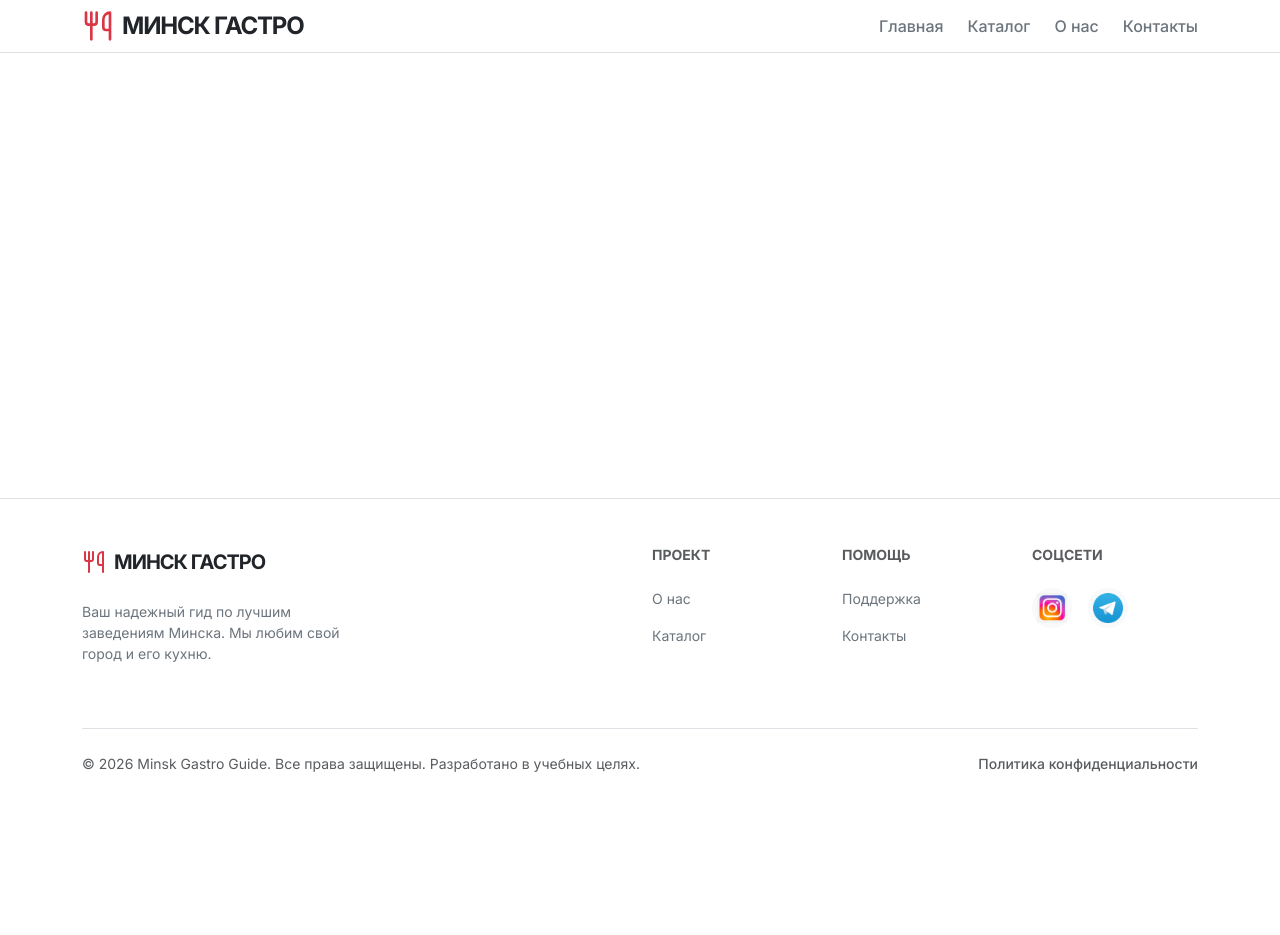
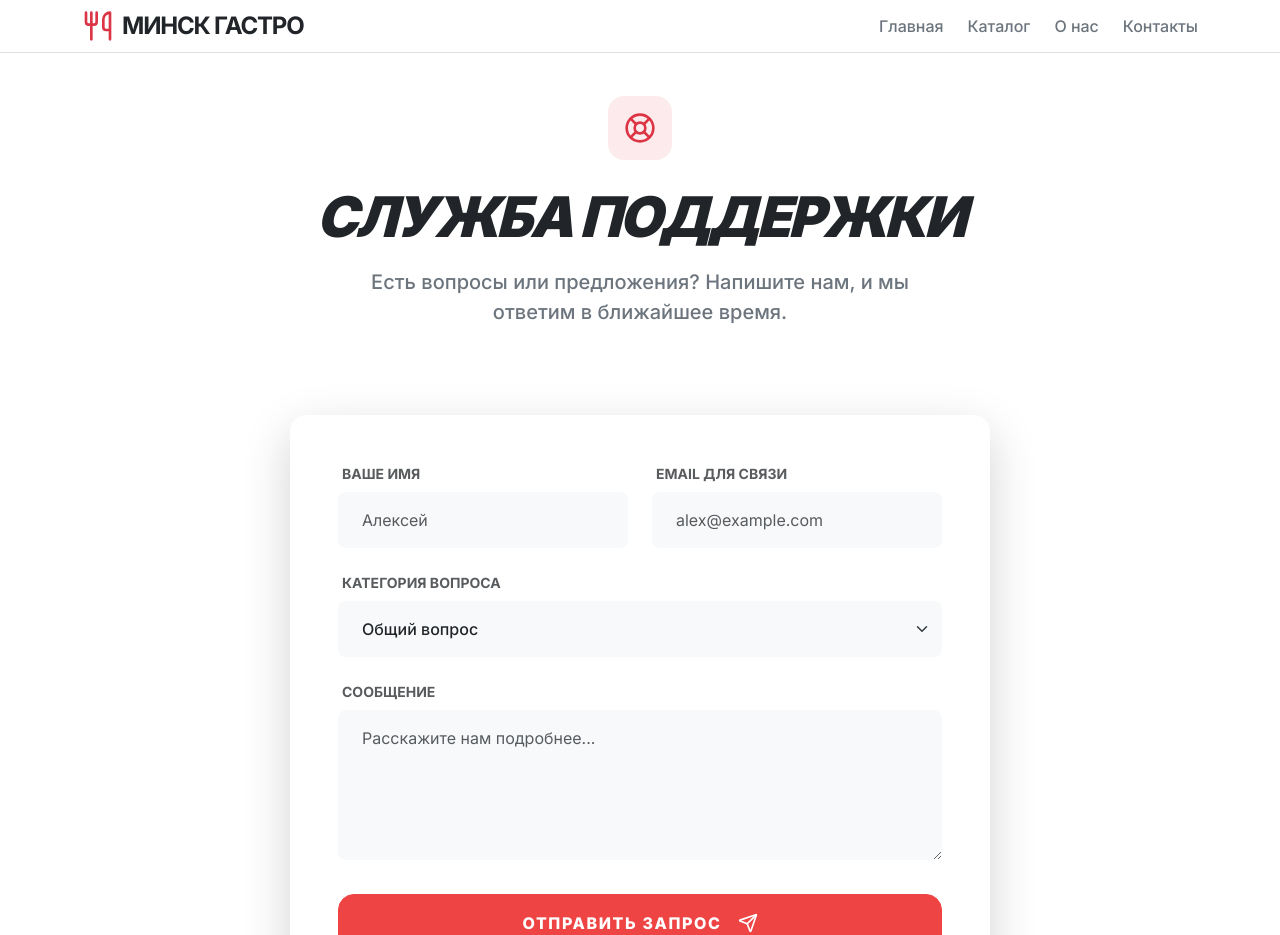
Before and after one commit to Er4ik007/praktika2, a React (Vite) app in the folder Got/: page /support in a window 1280 px wide. Shown: the top 935 px of the page. Before the commit the page ends 822 px from the top, so only its background shows below. Built offline with nearby package versions, Linux system fonts and the light colour scheme; the HTML template or start-up script is replaced by a standard one.

Commit message:
+поддержка

```diff
--- a/Got/src/App.tsx
+++ b/Got/src/App.tsx
@@ -5,6 +5,7 @@ import { Footer } from './components/Footer';
 import { AboutPage } from './pages/AboutPage';
 import { PrivacyPage } from './pages/PrivacyPage';
 import { ContactPage } from './pages/ContactPage';
+import { SupportPage } from './pages/SupportPage';
 
 // BOM
 function ScrollToTop() {
@@ -23,9 +24,10 @@ export default function App() {
         <Header />
         <main style={{ minHeight: 'calc(100vh - 350px)' }}>
           <Routes>
-          <Route path="/contacts" element={<ContactPage />} />
+            <Route path="/contacts" element={<ContactPage />} />
             <Route path="/about" element={<AboutPage />} />
             <Route path="/privacy" element={<PrivacyPage />} />
+            <Route path="/support" element={<SupportPage />} />
           </Routes>
         </main>
         <Footer />
--- /dev/null
+++ b/Got/src/pages/SupportPage.tsx
@@ -0,0 +1,110 @@
+import React, { useState } from 'react';
+import { motion } from 'motion/react';
+import { Send, MessageSquare, LifeBuoy } from 'lucide-react';
+
+export const SupportPage = () => {
+  const [submitted, setSubmitted] = useState(false);
+
+  const handleSubmit = (e: React.FormEvent) => {
+    e.preventDefault();
+    setSubmitted(true);
+  };
+
+  return (
+    <div className="container py-5 mt-5">
+      <div className="mx-auto" style={{ maxWidth: '700px' }}>
+        <div className="text-center mb-5 pb-4">
+          <div className="d-inline-flex align-items-center justify-content-center bg-danger bg-opacity-10 rounded-4 mb-4" style={{ width: '64px', height: '64px' }}>
+            <LifeBuoy size={32} className="text-danger" />
+          </div>
+          <h1 className="display-4 fw-black italic text-uppercase tracking-tighter mb-3">Служба поддержки</h1>
+          <p className="text-secondary fw-medium fs-5 px-md-5">Есть вопросы или предложения? Напишите нам, и мы ответим в ближайшее время.</p>
+        </div>
+
+        {!submitted ? (
+          <motion.div
+            initial={{ opacity: 0, y: 20 }}
+            animate={{ opacity: 1, y: 0 }}
+            className="card border-0 rounded-4 shadow-lg p-4 p-md-5"
+          >
+            <form onSubmit={handleSubmit} className="row g-4">
+              <div className="col-md-6">
+                <label className="text-muted small fw-bold text-uppercase tracking-widest mb-2 d-block ms-1">Ваше имя</label>
+                <input
+                  required
+                  type="text"
+                  className="form-control rounded-3 bg-light border-0 py-3 px-4 shadow-none"
+                  placeholder="Алексей"
+                />
+              </div>
+              <div className="col-md-6">
+                <label className="text-muted small fw-bold text-uppercase tracking-widest mb-2 d-block ms-1">Email для связи</label>
+                <input
+                  required
+                  type="email"
+                  className="form-control rounded-3 bg-light border-0 py-3 px-4 shadow-none"
+                  placeholder="alex@example.com"
+                />
+              </div>
+
+              <div className="col-12">
+                <label className="text-muted small fw-bold text-uppercase tracking-widest mb-2 d-block ms-1">Категория вопроса</label>
+                <select className="form-select rounded-3 bg-light border-0 py-3 px-4 shadow-none fw-medium">
+                  <option>Общий вопрос</option>
+                  <option>Проблема с бронированием</option>
+                  <option>Предложение по заведениям</option>
+                  <option>Техническая ошибка</option>
+                </select>
+              </div>
+
+              <div className="col-12">
+                <label className="text-muted small fw-bold text-uppercase tracking-widest mb-2 d-block ms-1">Сообщение</label>
+                <textarea
+                  required
+                  rows={5}
+                  className="form-control rounded-3 bg-light border-0 py-3 px-4 shadow-none h-25"
+                  style={{ minHeight: '150px' }}
+                  placeholder="Расскажите нам подробнее..."
+                ></textarea>
+              </div>
+
+              <div className="col-12 pt-2">
+                <button
+                  type="submit"
+                  className="btn btn-primary-custom w-100 py-3 d-flex align-items-center justify-content-center gap-3 group"
+                >
+                  Отправить запрос
+                  <Send size={20} className="transition-transform group-hover-send" />
+                </button>
+              </div>
+            </form>
+          </motion.div>
+        ) : (
+          <motion.div
+            initial={{ opacity: 0, scale: 0.9 }}
+            animate={{ opacity: 1, scale: 1 }}
+            className="bg-success bg-opacity-10 p-5 rounded-4 text-center border border-success border-opacity-25"
+          >
+            <div className="bg-white rounded-circle d-flex align-items-center justify-content-center mx-auto mb-4 shadow-sm text-success" style={{ width: '64px', height: '64px' }}>
+              <MessageSquare size={32} />
+            </div>
+            <h2 className="h3 fw-bold text-dark mb-2">Сообщение отправлено!</h2>
+            <p className="text-success fw-medium opacity-75 mb-4">Мы получили ваш запрос и свяжемся с вами в течение 24 часов.</p>
+            <button
+              onClick={() => setSubmitted(false)}
+              className="btn btn-link text-success fw-bold text-uppercase small tracking-widest text-decoration-none hover-underline px-0"
+            >
+              Отправить еще одно сообщение
+            </button>
+          </motion.div>
+        )}
+      </div>
+      <style>{`
+        .fw-black { font-weight: 900; }
+        .group-hover-send { transition: transform 0.3s ease; }
+        .btn-primary-custom:hover .group-hover-send { transform: translate(4px, -4px); }
+        .hover-underline:hover { text-decoration: underline !important; }
+      `}</style>
+    </div>
+  );
+};
```
